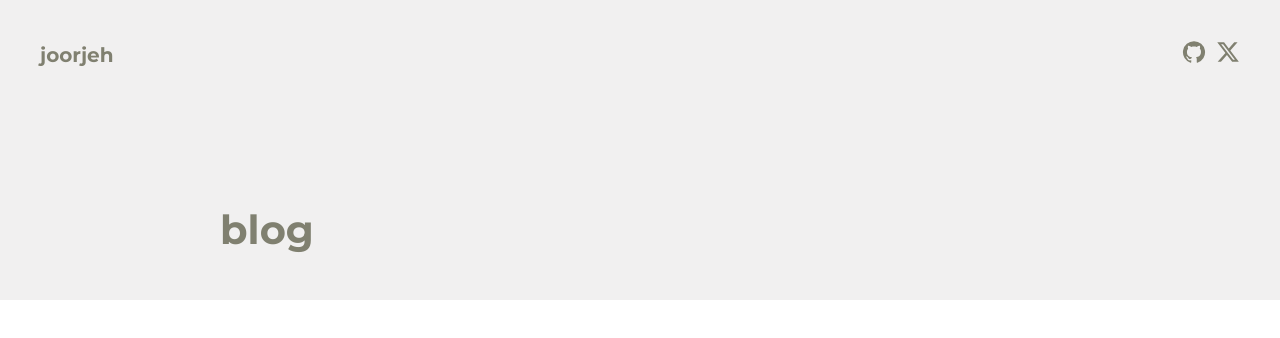
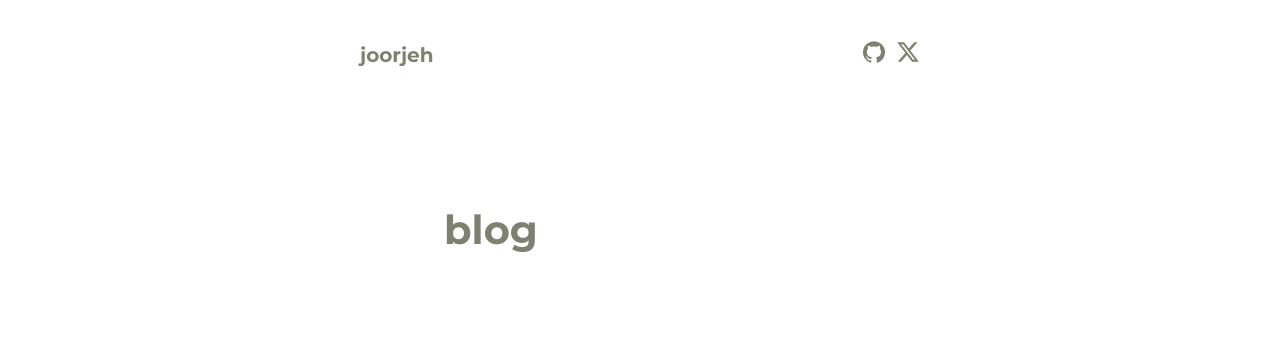
Before and after one commit to joorjeh/joorjeh.github.io, a React (Vite) app: page / in a window 1280 px wide. Shown: the top 338 px of the page. Built offline with nearby package versions, Linux system fonts and the light colour scheme.

Commit message:
Constrain to half of window

```diff
--- a/src/App.tsx
+++ b/src/App.tsx
@@ -8,6 +8,7 @@ function App() {
 	<Flex
 	  flexDirection='column'
 	  alignItems='center'
+	  justifyContent='center'
 	  height='100vh'
 	  width='100vw'
 	  bgColor='white'
@@ -15,11 +16,15 @@ function App() {
 	  fontFamily="Montserrat"
 	  fontWeight={600}
 	>
+	  <Flex
+		flexDirection='column'
+		alignItems='center'
+		width='50vw'
+		height='100vh'
+	  >
 		<Header />
 		<Box
-        position='absolute'
-        top='300px'
-        width='100vw'
+		  width='100%'
 		  height='calc(100vh - 300px)'
 		  overflowY='scroll'
 		  padding='40px'
@@ -27,6 +32,7 @@ function App() {
 		  <Outlet />
 		</Box>
 	  </Flex>
+	</Flex>
   )
 }
 
--- a/src/Header.tsx
+++ b/src/Header.tsx
@@ -9,13 +9,11 @@ const Header = () => {
 			flexDirection='column'
 			alignItems='center'
 			height='300px'
-            width='100%'
 			padding='40px'
 			boxSizing='border-box'
-            position='fixed'
 			fontWeight='bold'
 			fontSize='20px'
-            bgColor='whiteSmoke'
+			width='100%'
 		>
             <Flex
                 width='100%'
```
Lines whose indentation alone changed are shown as unchanged.
